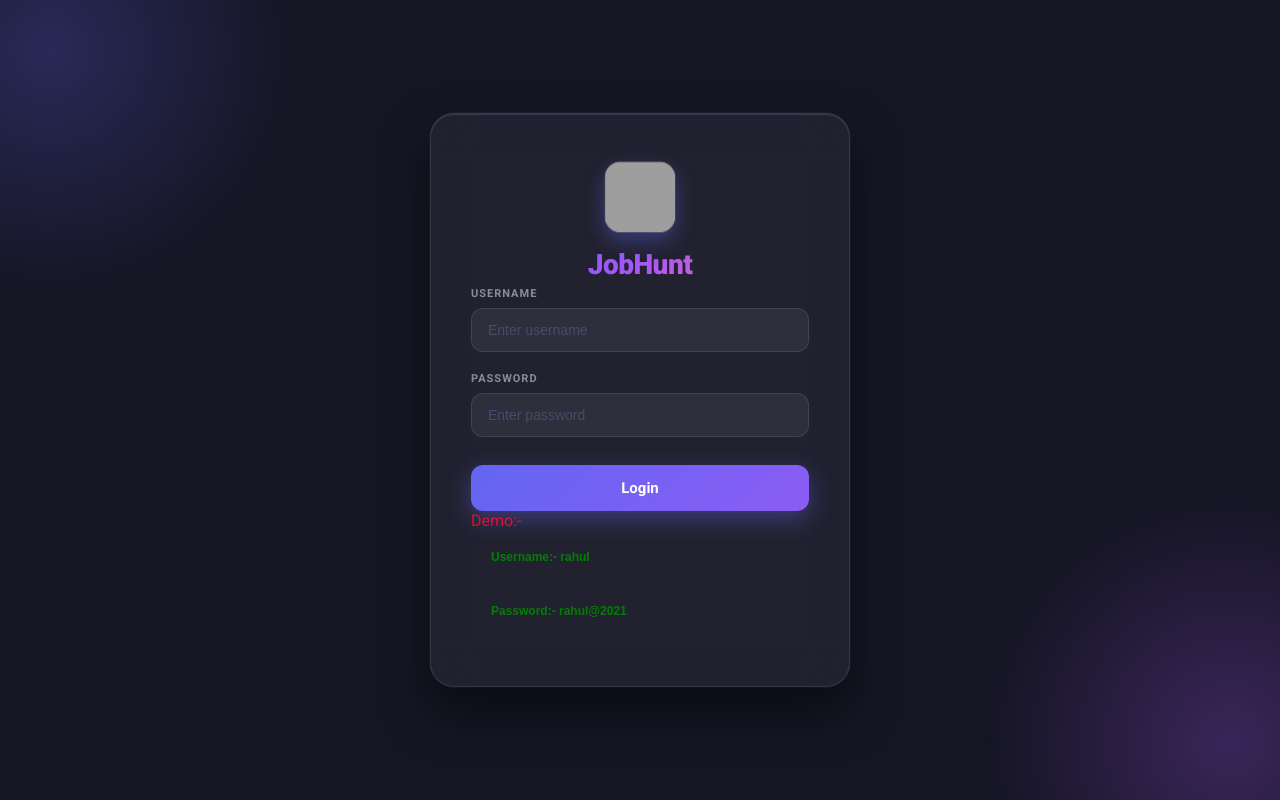
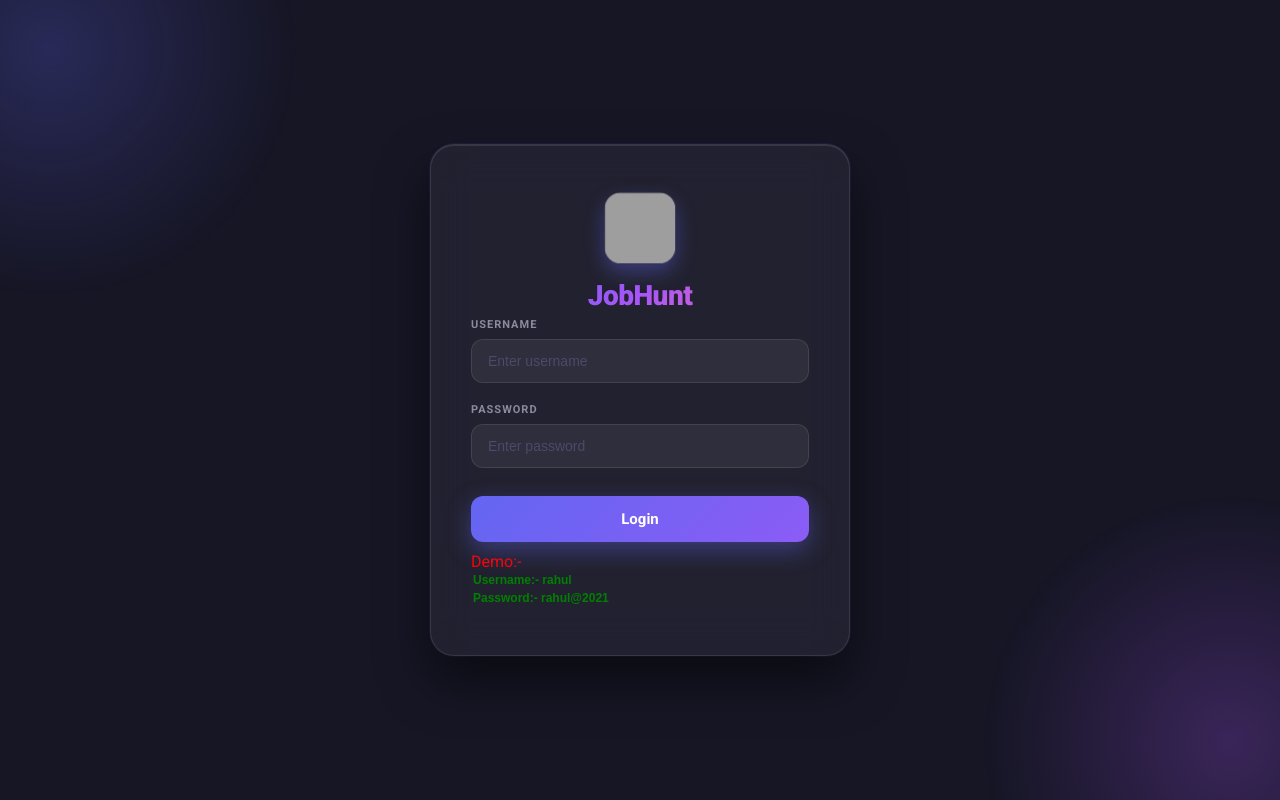
Before and after one commit to vijendra431/myjob-app, a React (Create React App) app: page /login in a window 1280 px wide. Built offline with nearby package versions, Linux system fonts and the light colour scheme; grey boxes are pictures that could not be loaded.

Commit message:
Modify padding in demo and demo1 classes

```diff
--- a/src/components/LoginForm/index.css
+++ b/src/components/LoginForm/index.css
@@ -169,11 +169,12 @@
   color: green;
   font-weight: bold;
   font-family: Arial, sans-serif;
-  padding: 20px;
+  padding:2px;
   font-size:12px;
 }
 
 .demo1{
   color:red;
+  padding-top:10px;
 
 }
```
